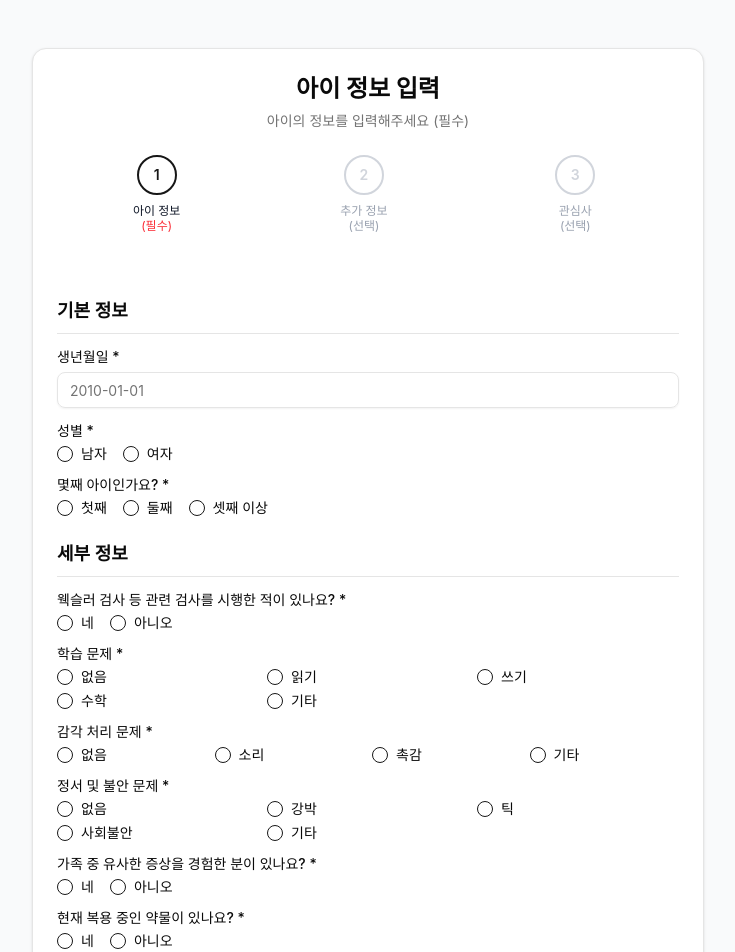
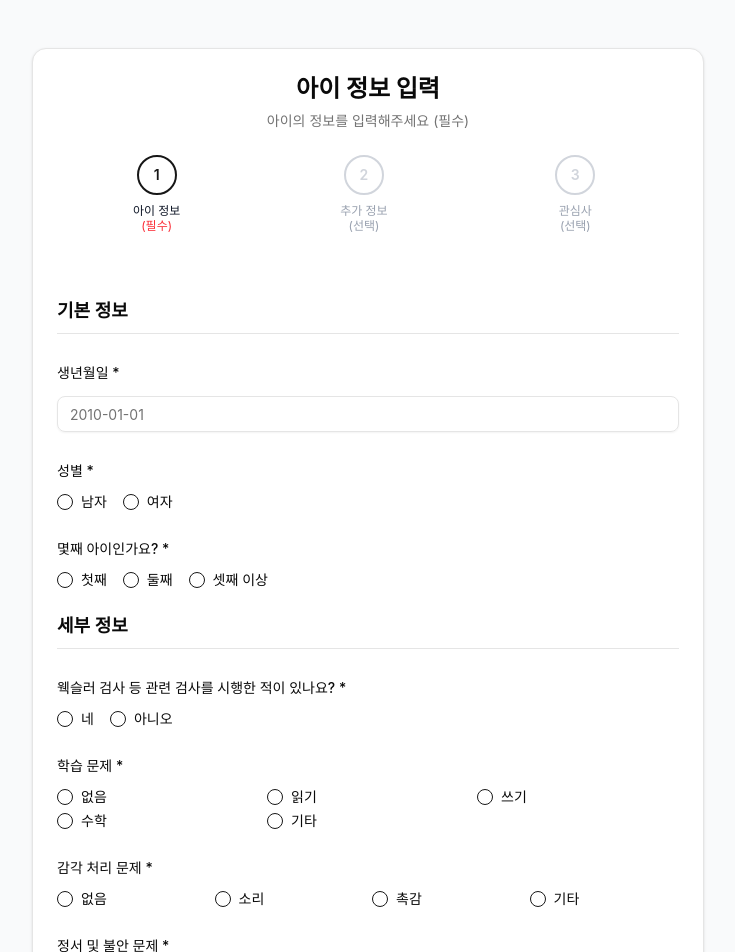
Before and after one commit to letsgoshellby/shellmate-web, a Next.js app: page /signup/client/step1 in a window 1280 px wide. Shown: the top 952 px of the page, without its empty margins (272-1007 px from the left). Built offline with nearby package versions, Linux system fonts and the light colour scheme; no server answers; a web font is replaced by a local one.

Commit message:
FEAT : UI 개선 및 기타 서술형 작성 수정

```diff
--- a/src/app/signup/client/step1/page.js
+++ b/src/app/signup/client/step1/page.js
@@ -7,6 +7,7 @@ import { zodResolver } from '@hookform/resolvers/zod';
 import { z } from 'zod';
 import { Button } from '@/components/ui/button';
 import { Input } from '@/components/ui/input';
+import { Textarea } from '@/components/ui/textarea';
 import { Label } from '@/components/ui/label';
 import { Card, CardContent, CardDescription, CardHeader, CardTitle } from '@/components/ui/card';
 import { RadioGroup, RadioGroupItem } from '@/components/ui/radio-group';
@@ -51,14 +52,17 @@ const step1Schema = z.object({
     required_error: '학습 문제를 선택해주세요',
     invalid_type_error: '학습 문제를 선택해주세요',
   }),
+  learning_problem_other: z.string().optional(),
   sensory_processing_problem: z.enum(['none', 'sound', 'touch', 'other'], {
     required_error: '감각 처리 문제를 선택해주세요',
     invalid_type_error: '감각 처리 문제를 선택해주세요',
   }),
+  sensory_processing_problem_other: z.string().optional(),
   emotional_anxiety_problem: z.enum(['none', 'obsessive_compulsive', 'tic', 'social_anxiety', 'other'], {
     required_error: '정서 및 불안 문제를 선택해주세요',
     invalid_type_error: '정서 및 불안 문제를 선택해주세요',
   }),
+  emotional_anxiety_problem_other: z.string().optional(),
   family_similar_symptoms: z.boolean({
     required_error: '가족 유사 증상 여부를 선택해주세요',
     invalid_type_error: '가족 유사 증상 여부를 선택해주세요',
@@ -178,10 +182,10 @@ export default function ClientSignupStep1Page() {
 
             <form onSubmit={handleSubmit(handleStep1Submit)} className="space-y-6">
               {/* 기본 정보 섹션 */}
-              <div className="space-y-4">
+              <div className="space-y-8">
                 <h3 className="font-semibold text-lg border-b pb-2">기본 정보</h3>
 
-                <div className="space-y-2">
+                <div className="space-y-4">
                   <Label htmlFor="birth_date">생년월일 *</Label>
                   <Input
                     id="birth_date"
@@ -201,7 +205,7 @@ export default function ClientSignupStep1Page() {
                   )}
                 </div>
 
-                <div className="space-y-2">
+                <div className="space-y-4">
                   <Label>성별 *</Label>
                   <RadioGroup
                     value={watchGender}
@@ -222,7 +226,7 @@ export default function ClientSignupStep1Page() {
                   )}
                 </div>
 
-                <div className="space-y-2">
+                <div className="space-y-4">
                   <Label>몇째 아이인가요? *</Label>
                   <RadioGroup
                     value={watchChildOrder}
@@ -249,10 +253,10 @@ export default function ClientSignupStep1Page() {
               </div>
 
               {/* 세부 정보 섹션 */}
-              <div className="space-y-4">
+              <div className="space-y-8">
                 <h3 className="font-semibold text-lg border-b pb-2">세부 정보</h3>
 
-                <div className="space-y-2">
+                <div className="space-y-4">
                   <Label>웩슬러 검사 등 관련 검사를 시행한 적이 있나요? *</Label>
                   <RadioGroup
                     value={watchPsychologicalTestConducted === true ? 'yes' : watchPsychologicalTestConducted === false ? 'no' : undefined}
@@ -270,7 +274,7 @@ export default function ClientSignupStep1Page() {
                   </RadioGroup>
                 </div>
 
-                <div className="space-y-2">
+                <div className="space-y-4">
                   <Label>학습 문제 *</Label>
                   <RadioGroup
                     value={watchLearningProblem}
@@ -301,9 +305,16 @@ export default function ClientSignupStep1Page() {
                   {errors.learning_problem && (
                     <p className="text-sm text-red-500">{errors.learning_problem.message}</p>
                   )}
+                  {watchLearningProblem === 'other' && (
+                    <Textarea
+                      placeholder="기타 학습 문제를 입력해주세요"
+                      {...register('learning_problem_other')}
+                      rows={3}
+                    />
+                  )}
                 </div>
 
-                <div className="space-y-2">
+                <div className="space-y-4">
                   <Label>감각 처리 문제 *</Label>
                   <RadioGroup
                     value={watchSensoryProcessingProblem}
@@ -330,9 +341,16 @@ export default function ClientSignupStep1Page() {
                   {errors.sensory_processing_problem && (
                     <p className="text-sm text-red-500">{errors.sensory_processing_problem.message}</p>
                   )}
+                  {watchSensoryProcessingProblem === 'other' && (
+                    <Textarea
+                      placeholder="기타 감각 처리 문제를 입력해주세요"
+                      {...register('sensory_processing_problem_other')}
+                      rows={3}
+                    />
+                  )}
                 </div>
 
-                <div className="space-y-2">
+                <div className="space-y-4">
                   <Label>정서 및 불안 문제 *</Label>
                   <RadioGroup
                     value={watchEmotionalAnxietyProblem}
@@ -363,9 +381,16 @@ export default function ClientSignupStep1Page() {
                   {errors.emotional_anxiety_problem && (
                     <p className="text-sm text-red-500">{errors.emotional_anxiety_problem.message}</p>
                   )}
+                  {watchEmotionalAnxietyProblem === 'other' && (
+                    <Textarea
+                      placeholder="기타 정서 및 불안 문제를 입력해주세요"
+                      {...register('emotional_anxiety_problem_other')}
+                      rows={3}
+                    />
+                  )}
                 </div>
 
-                <div className="space-y-2">
+                <div className="space-y-4">
                   <Label>가족 중 유사한 증상을 경험한 분이 있나요? *</Label>
                   <RadioGroup
                     value={watchFamilySimilarSymptoms === true ? 'yes' : watchFamilySimilarSymptoms === false ? 'no' : undefined}
@@ -383,7 +408,7 @@ export default function ClientSignupStep1Page() {
                   </RadioGroup>
                 </div>
 
-                <div className="space-y-2">
+                <div className="space-y-4">
                   <Label>현재 복용 중인 약물이 있나요? *</Label>
                   <RadioGroup
                     value={watchMedicationUsage === true ? 'yes' : watchMedicationUsage === false ? 'no' : undefined}
--- a/src/app/signup/client/step2/page.js
+++ b/src/app/signup/client/step2/page.js
@@ -123,8 +123,8 @@ export default function ClientSignupStep2Page() {
           <CardContent>
             <SignupProgress currentStep={2} />
 
-            <form onSubmit={handleSubmit(handleStep2Submit)} className="space-y-6">
-              <div className="space-y-2">
+            <form onSubmit={handleSubmit(handleStep2Submit)} className="space-y-8">
+              <div className="space-y-4">
                 <Label>공식 진단 여부 * (복수 선택 가능)</Label>
                 <div className="grid grid-cols-2 gap-2">
                   <div className="flex items-center space-x-2">
@@ -173,7 +173,7 @@ export default function ClientSignupStep2Page() {
                 )}
               </div>
 
-              <div className="space-y-2">
+              <div className="space-y-4">
                 <Label>현재 치료/상담 여부 *</Label>
                 <RadioGroup
                   value={watchTreatmentStatus}
@@ -211,7 +211,7 @@ export default function ClientSignupStep2Page() {
               </div>
 
               {watchTreatmentStatus && watchTreatmentStatus !== 'none' && (
-                <div className="space-y-2">
+                <div className="space-y-4">
                   <Label htmlFor="treatment_year">진단/평가 시행 연도</Label>
                   <select
                     id="treatment_year"
@@ -228,7 +228,7 @@ export default function ClientSignupStep2Page() {
                 </div>
               )}
 
-              <div className="space-y-2">
+              <div className="space-y-4">
                 <Label htmlFor="medical_records">병원 또는 학교 기록 (최대 300자)</Label>
                 <Textarea
                   id="medical_records"
```
